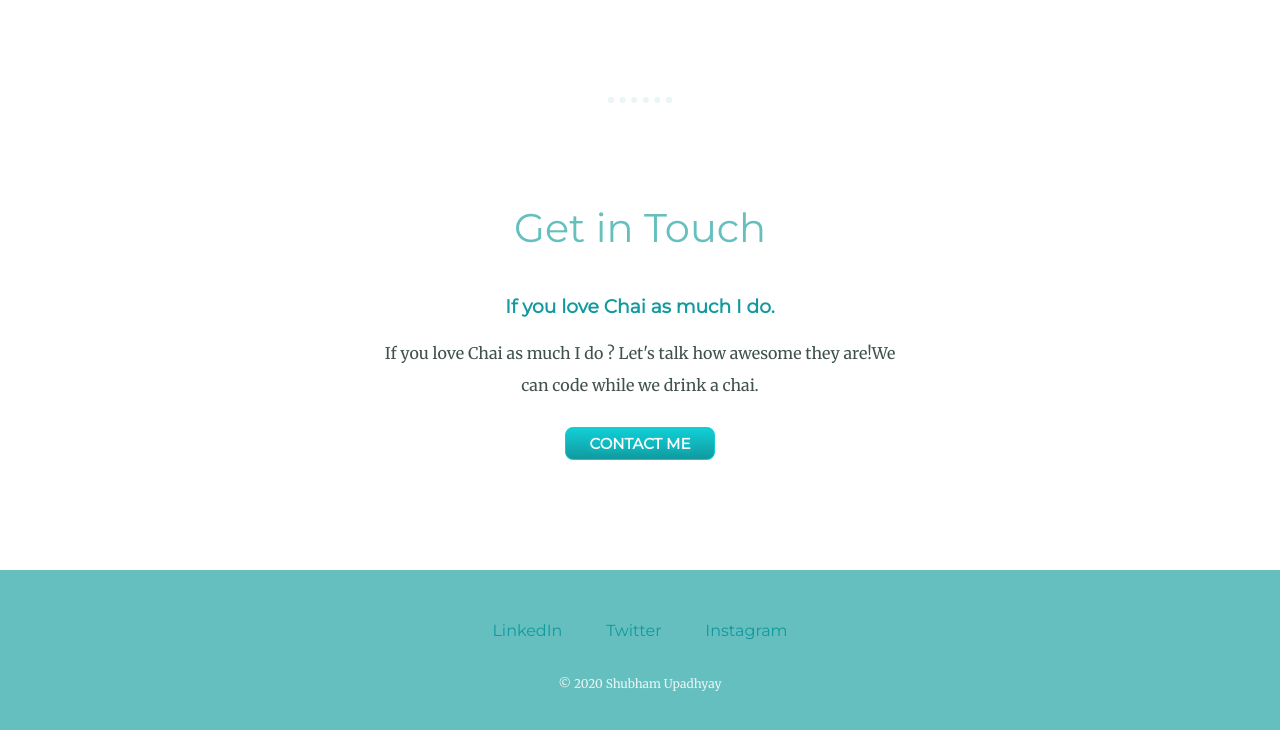
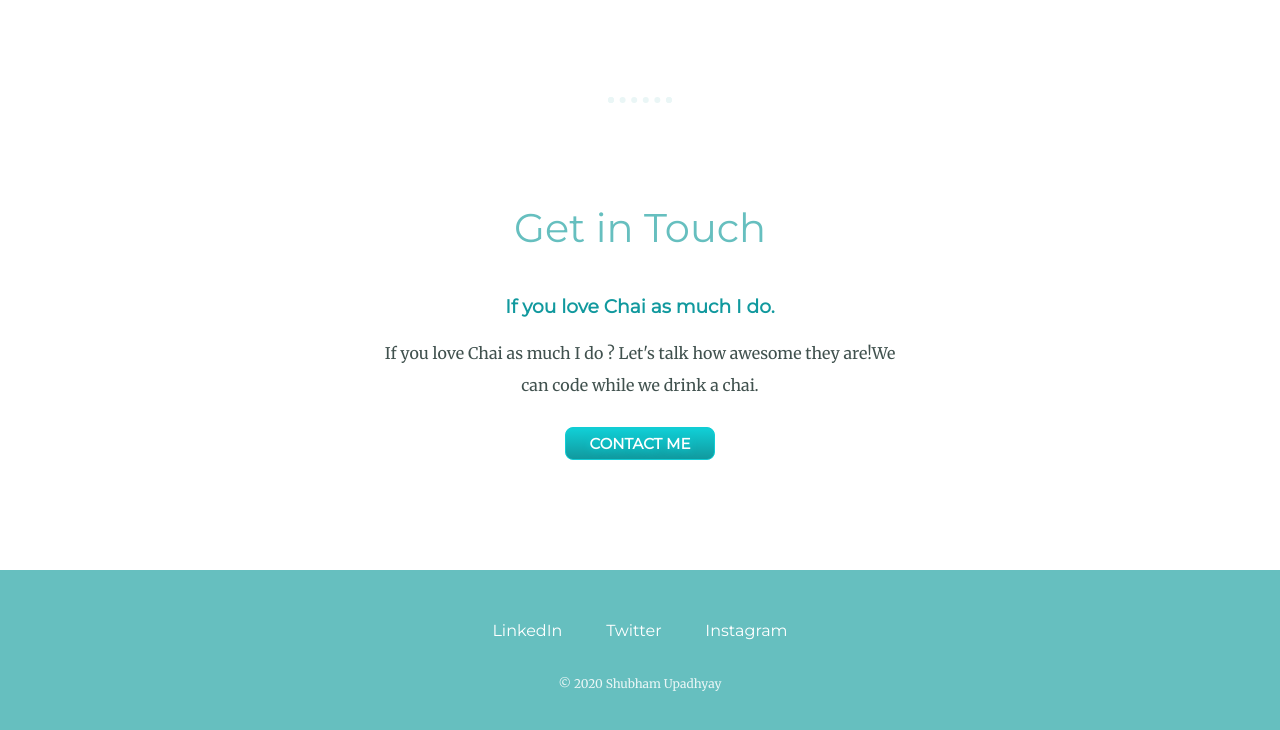
Before and after one commit to shubhamu78/resume, a plain HTML site: page index.html in a window 1280 px wide. Shown: the part 1589-2319 px from the top of the page. Drawn offline with Linux system fonts and the light colour scheme.

Commit message:
changed footer links to white

```diff
--- a/css/styles.css
+++ b/css/styles.css
@@ -132,14 +132,12 @@ hr{
 	top:1px;
 }
 a{
-	color:#11999E;
+	color: white;
 	font-family: 'Montserrat', sans-serif;
 	text-decoration: none;
 	margin :10px 20px;
 }
-a:hover{
-	color:#EAF6F6;
-}
+
 .copy{
 	color:#EAF6F6;
 	font-size:0.75rem;
```
Also changed, not shown: package-lock.json (added).
